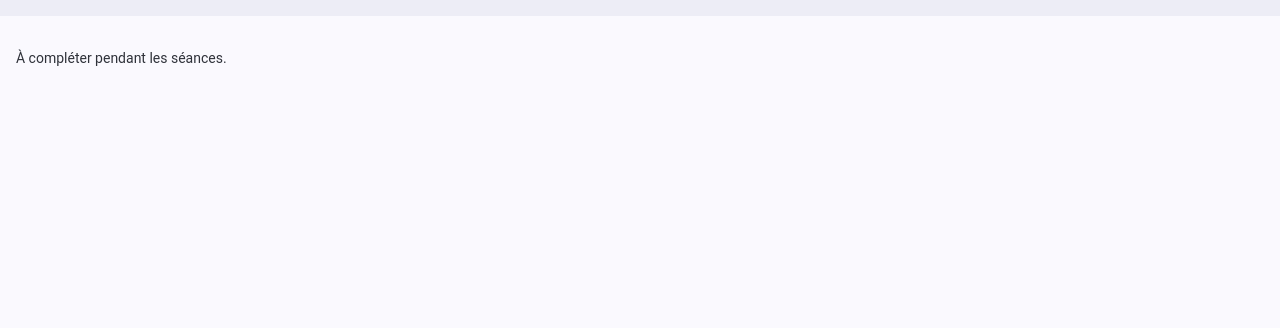
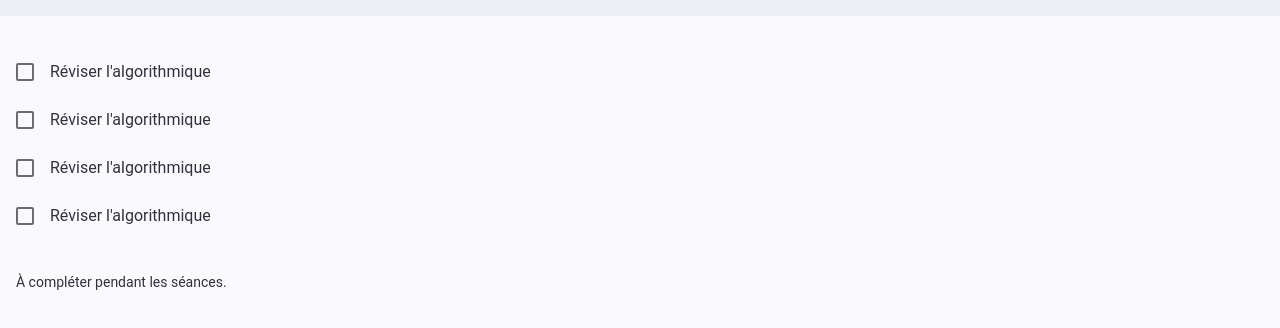
Before and after one commit to yves123k/Framework7_TodoApp, a plain HTML site: page index.html in a window 1280 px wide. Shown: the part 48-376 px from the top of the page. Drawn offline with Linux system fonts and the light colour scheme.

Commit message:
fin-jour-1

```diff
--- a/index.html
+++ b/index.html
@@ -32,10 +32,56 @@
                     </div>
 
                     <div class="page-content">
-                        <!-- =====================================================
-               SÉANCE 1 : afficher ici une liste de tâches EN DUR
-                 (composant "list" avec des cases à cocher).
 
+                        <div class="list">
+                            <ul>
+                                <li class="item-content">
+                                    <div class="item-media">
+                                        <label class="checkbox">
+                                        <input type="checkbox">
+                                        <i class="icon-checkbox"></i>
+                                        </label>
+                                    </div>
+                                    <div class="item-inner">
+                                        <div class="item-title">Réviser l'algorithmique</div>
+                                    </div>
+                                </li>
+                                <li class="item-content">
+                                    <div class="item-media">
+                                        <label class="checkbox">
+                                        <input type="checkbox">
+                                        <i class="icon-checkbox"></i>
+                                        </label>
+                                    </div>
+                                    <div class="item-inner">
+                                        <div class="item-title">Réviser l'algorithmique</div>
+                                    </div>
+                                </li>
+                                <li class="item-content">
+                                    <div class="item-media">
+                                        <label class="checkbox">
+                                        <input type="checkbox">
+                                        <i class="icon-checkbox"></i>
+                                        </label>
+                                    </div>
+                                    <div class="item-inner">
+                                        <div class="item-title">Réviser l'algorithmique</div>
+                                    </div>
+                                </li>
+                                <li class="item-content">
+                                    <div class="item-media">
+                                        <label class="checkbox">
+                                        <input type="checkbox">
+                                        <i class="icon-checkbox"></i>
+                                        </label>
+                                    </div>
+                                    <div class="item-inner">
+                                        <div class="item-title">Réviser l'algorithmique</div>
+                                    </div>
+                                </li>
+                            </ul>
+                        </div>
+            <!-- =====================================================
                SÉANCE 2 : ajouter un champ + un bouton, puis
                  générer la liste à partir d'un tableau JS
                  (voir js/app.js). Ajouter / supprimer une tâche.
```
